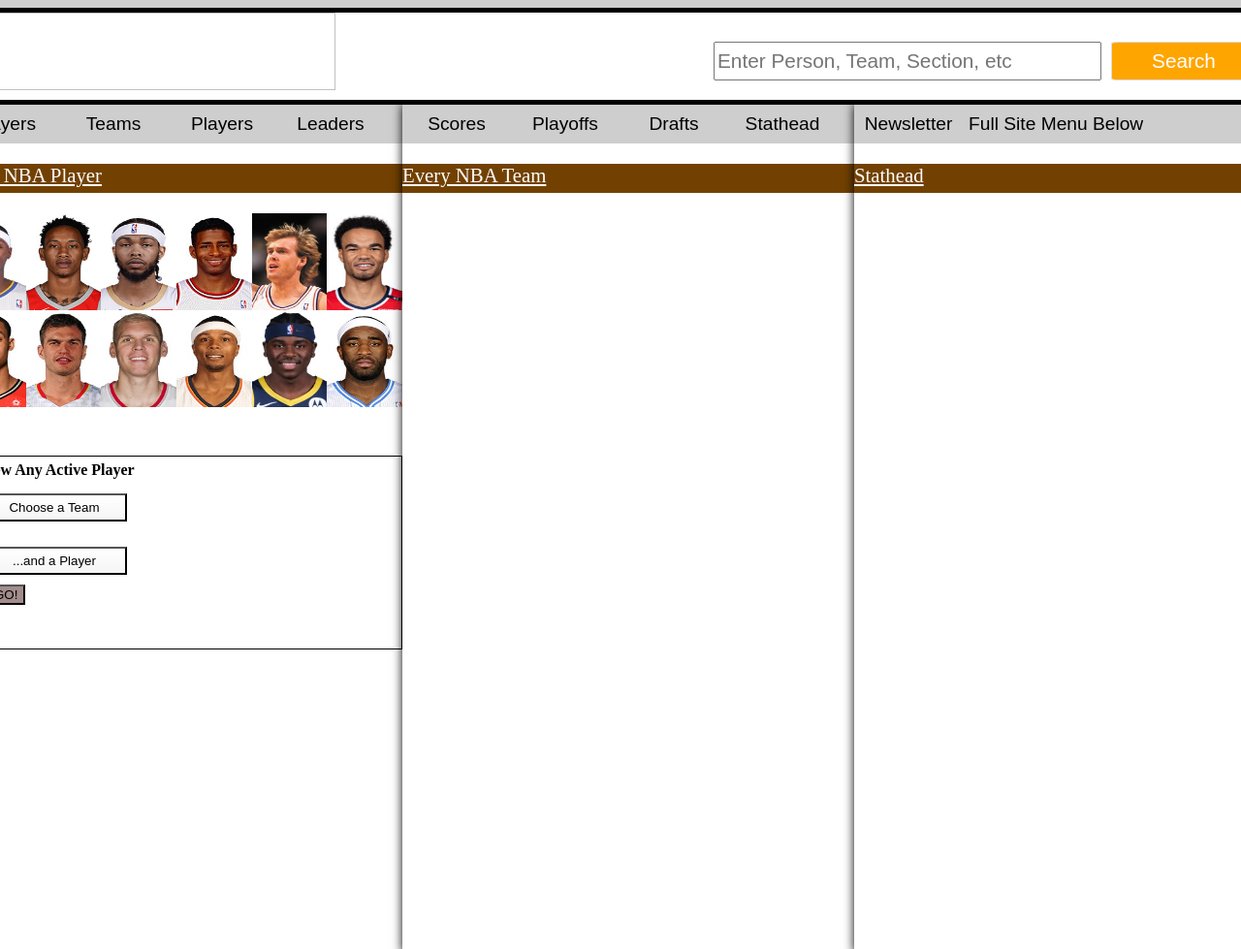
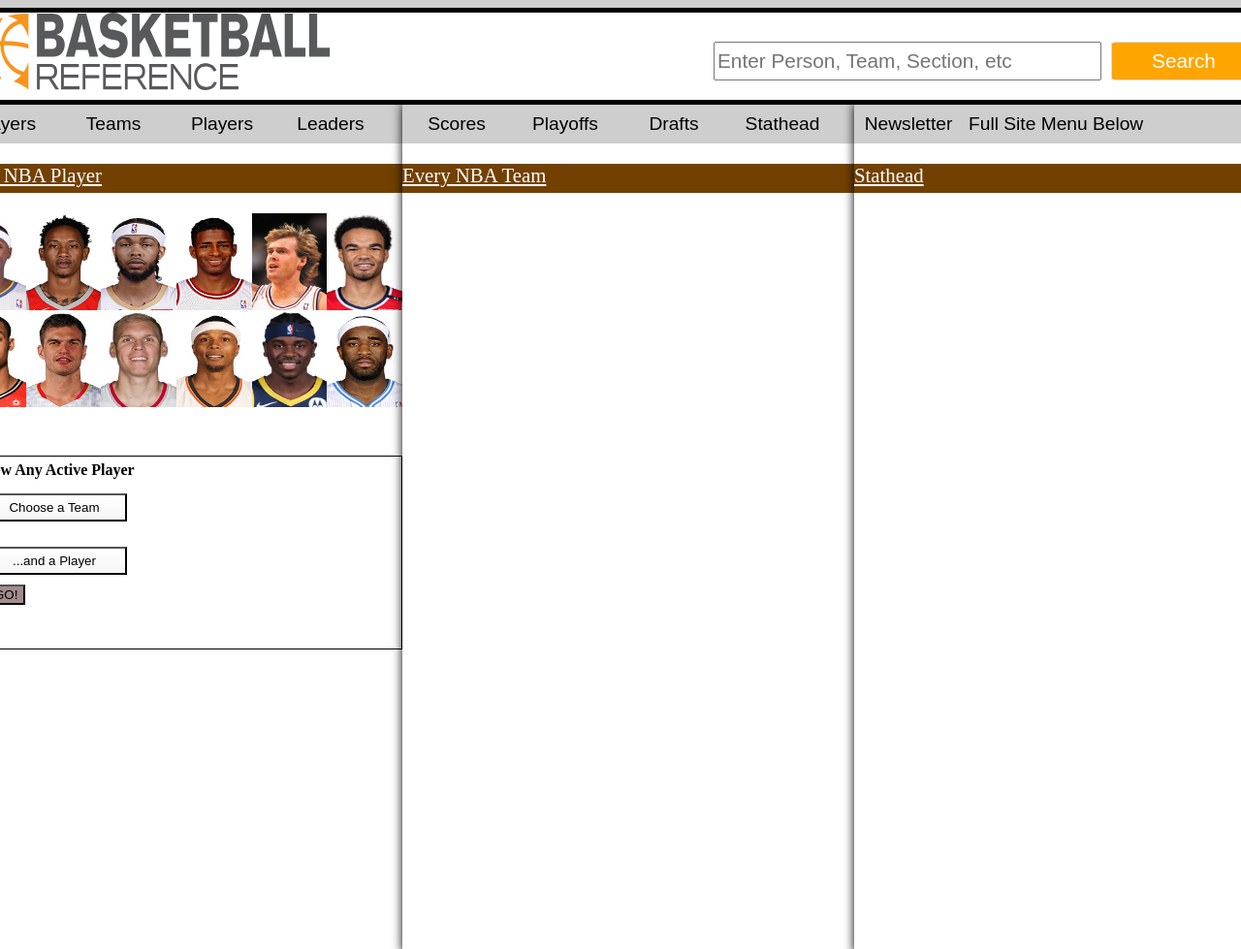
Before and after one commit to Joseph-L-Davis/lab-02d-copy-a-site, a plain HTML site: page index.html in a window 1280 px wide. Shown: the top 979 px of the page at 97% size. Drawn offline with Linux system fonts and the light colour scheme.

Commit message:
fixed basketball ref logo

```diff
--- a/index.html
+++ b/index.html
@@ -12,7 +12,7 @@
   <main>
     <div class="container">
       <header>
-        <img src="./bbr-logo.svg" alt="">
+        <img src="./assets/bbr-logo.svg" alt="">
         <input type="text" placeholder="Enter Person, Team, Section, etc">
         <button>Search</button>
       </header>
```
